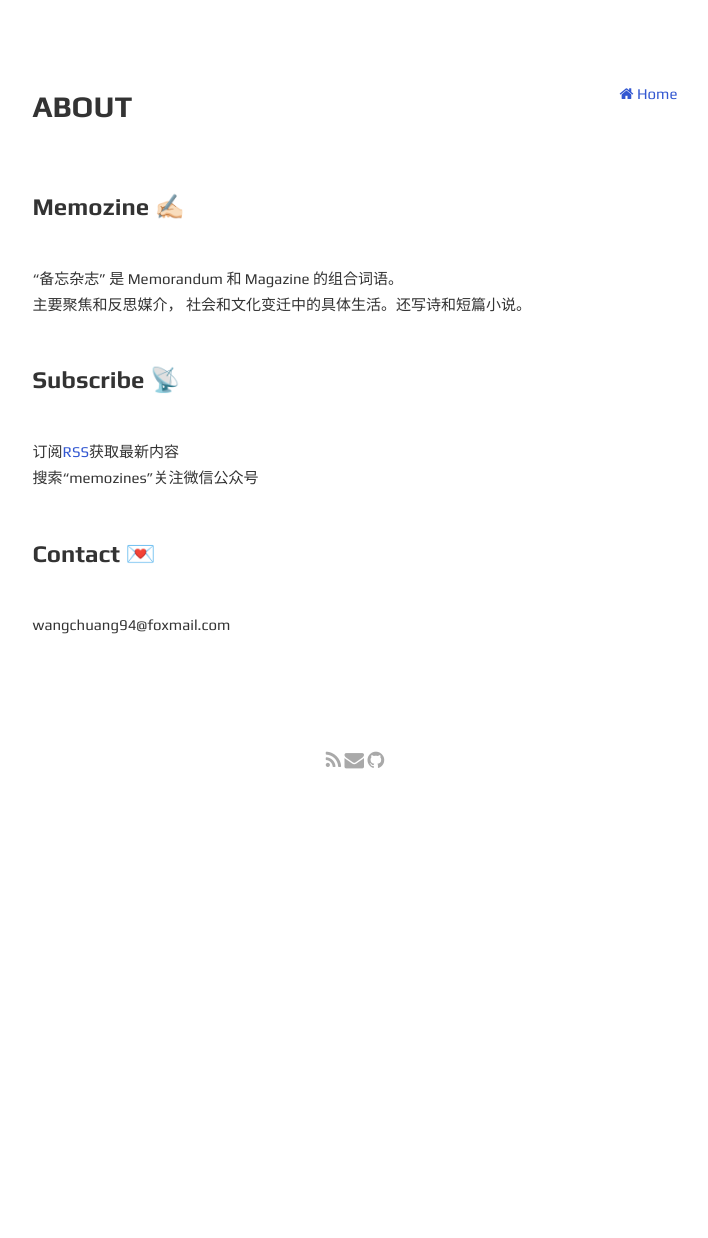
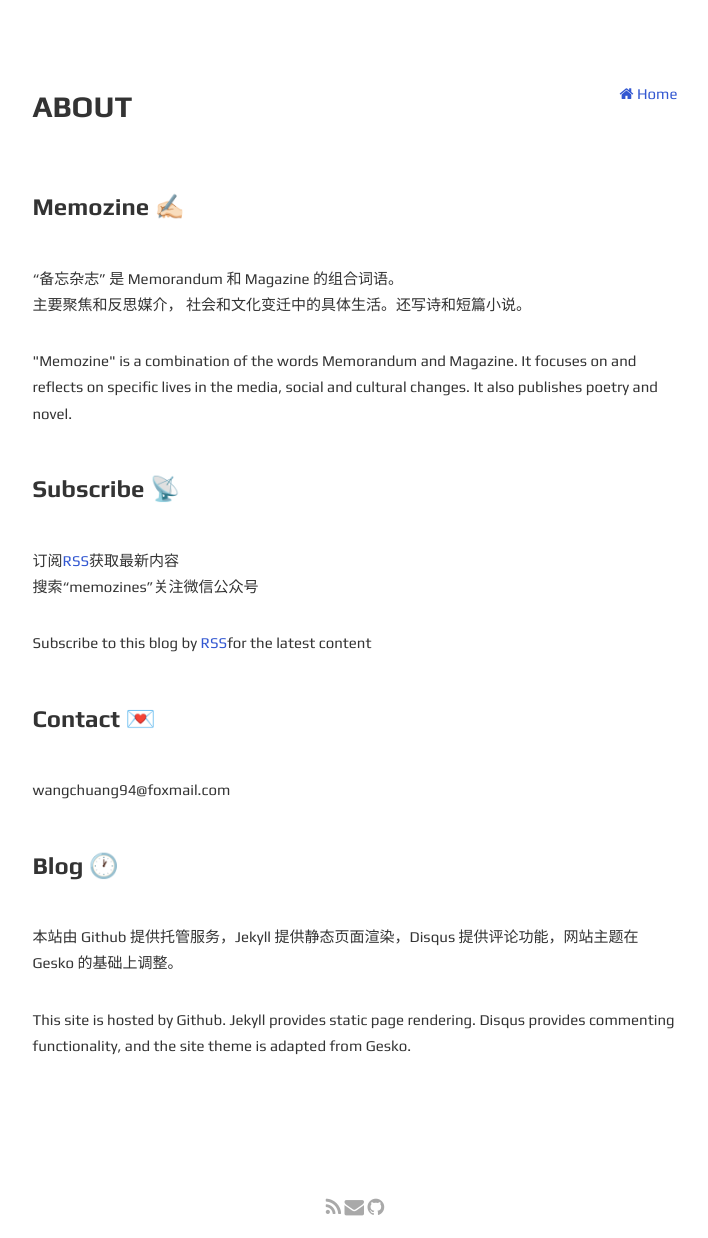
Before and after one commit to codyb1ue/codyb1ue.github.io, a Jekyll site: the page built from about.html, in a window 1280 px wide. Shown: the whole page, without its empty margins (285-993 px from the left). Built offline with Jekyll 4.4.1, drawn with Linux system fonts in a browser that asks for light colours; before the commit the page ends 900 px from its top, so only the background shows below that.

Commit message:
Update about.html

```diff
--- a/about.html
+++ b/about.html
@@ -9,11 +9,17 @@ layout: page
 <p>
 <h3>Memozine ✍🏻</h3>
 <p>“备忘杂志” 是 Memorandum 和 Magazine 的组合词语。<br>主要聚焦和反思媒介， 社会和文化变迁中的具体生活。还写诗和短篇小说。</p>
+<p>"Memozine" is a combination of the words Memorandum and Magazine. It focuses on and reflects on specific lives in the media, social and cultural changes. It also publishes poetry and novel.</p>
 <br>
 <h3>Subscribe 📡</h3>
 <p>订阅<a href="{{ site.url }}{{ site.baseurl }}/atom.xml">RSS</a>获取最新内容<br>搜索“memozines”关注微信公众号</p>
+<p>Subscribe to this blog by <a href="{{ site.url }}{{ site.baseurl }}/atom.xml">RSS</a>for the latest content</p>
 <br>
 <h3>Contact 💌</h3>
 <p>wangchuang94@foxmail.com</p>
-
+<br>
+<h3>Blog 🕐</h3>
+<p>本站由 Github 提供托管服务，Jekyll 提供静态页面渲染，Disqus 提供评论功能，网站主题在 Gesko 的基础上调整。</p>
+<p>This site is hosted by Github. Jekyll provides static page rendering. Disqus provides commenting functionality, and the site theme is adapted from Gesko.</p>
+<br>
 </p>
```
